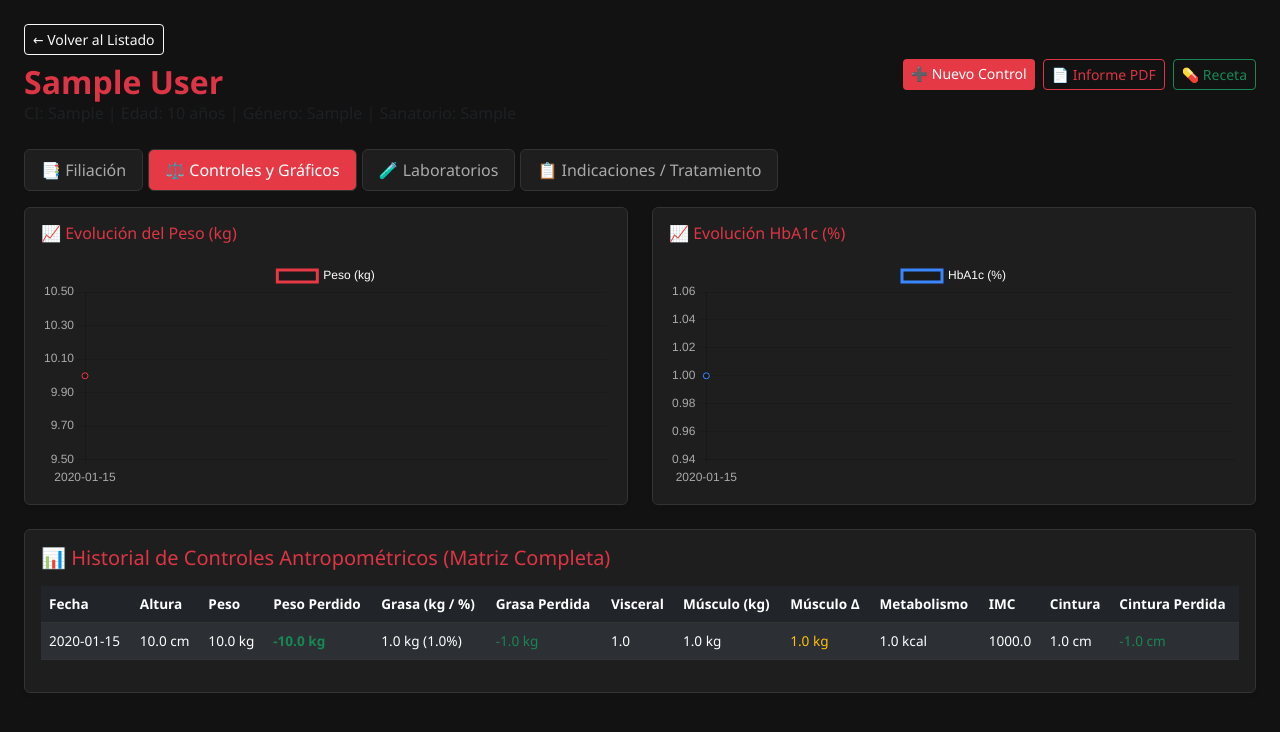
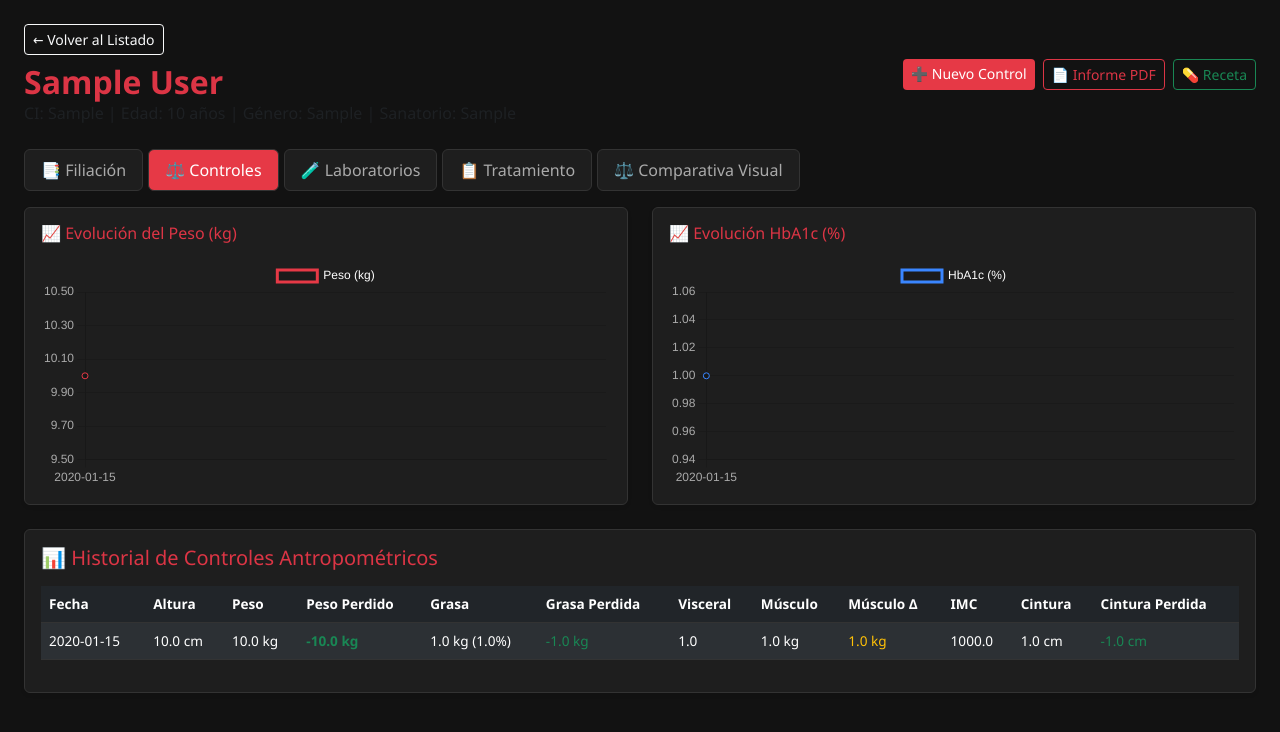
Before and after one commit to patriciafranco-web/Metabolysis1.0-Prueba, a Flask app: page /patient/1 in a window 1280 px wide, after a click on "⚖️ Controles". Shown: the top 732 px of the page. Run offline with Flask 3, Linux system fonts and the light colour scheme; the visitor is signed in with stand-in values (Sample User, id 1); tables that the repository leaves empty hold one stand-in row (values such as "Sample post"); grey boxes marked "Sample" are stand-in pictures.

Commit message:
Update patient_detail.html

```diff
--- a/templates/patient_detail.html
+++ b/templates/patient_detail.html
@@ -32,19 +32,22 @@
         </div>
     </div>
 
-    <!-- Pestañas de Navegación (Tipo Excel) -->
+    <!-- Pestañas de Navegación -->
     <ul class="nav nav-pills mb-3" id="patientTab" role="tablist">
         <li class="nav-item" role="presentation">
             <button class="nav-link active" id="filiacion-tab" data-bs-toggle="pill" data-bs-target="#filiacion" type="button" role="tab">📑 Filiación</button>
         </li>
         <li class="nav-item" role="presentation">
-            <button class="nav-link" id="controles-tab" data-bs-toggle="pill" data-bs-target="#controles" type="button" role="tab">⚖️ Controles y Gráficos</button>
+            <button class="nav-link" id="controles-tab" data-bs-toggle="pill" data-bs-target="#controles" type="button" role="tab">⚖️ Controles</button>
         </li>
         <li class="nav-item" role="presentation">
             <button class="nav-link" id="laboratorios-tab" data-bs-toggle="pill" data-bs-target="#laboratorios" type="button" role="tab">🧪 Laboratorios</button>
         </li>
         <li class="nav-item" role="presentation">
-            <button class="nav-link" id="indicaciones-tab" data-bs-toggle="pill" data-bs-target="#indicaciones" type="button" role="tab">📋 Indicaciones / Tratamiento</button>
+            <button class="nav-link" id="indicaciones-tab" data-bs-toggle="pill" data-bs-target="#indicaciones" type="button" role="tab">📋 Tratamiento</button>
+        </li>
+        <li class="nav-item" role="presentation">
+            <button class="nav-link" id="comparativa-tab" data-bs-toggle="pill" data-bs-target="#comparativa" type="button" role="tab">⚖️ Comparativa Visual</button>
         </li>
     </ul>
 
@@ -101,7 +104,7 @@
             </div>
         </div>
 
-        <!-- Pestaña 2: Controles y Gráficos -->
+        <!-- Pestaña 2: Controles -->
         <div class="tab-pane fade" id="controles" role="tabpanel">
             {% if patient.records %}
             <div class="row mb-4">
@@ -121,7 +124,7 @@
             {% endif %}
 
             <div class="card p-3 shadow-sm">
-                <h5 class="text-danger mb-3">📊 Historial de Controles Antropométricos (Matriz Completa)</h5>
+                <h5 class="text-danger mb-3">📊 Historial de Controles Antropométricos</h5>
                 {% if patient.records %}
                 <div class="table-responsive">
                     <table class="table table-dark table-striped table-hover align-middle">
@@ -131,12 +134,11 @@
                                 <th>Altura</th>
                                 <th>Peso</th>
                                 <th>Peso Perdido</th>
-                                <th>Grasa (kg / %)</th>
+                                <th>Grasa</th>
                                 <th>Grasa Perdida</th>
                                 <th>Visceral</th>
-                                <th>Músculo (kg)</th>
+                                <th>Músculo</th>
                                 <th>Músculo Δ</th>
-                                <th>Metabolismo</th>
                                 <th>IMC</th>
                                 <th>Cintura</th>
                                 <th>Cintura Perdida</th>
@@ -154,7 +156,6 @@
                                 <td>{{ r.visceral_fat }}</td>
                                 <td>{{ r.muscle_mass_kg }} kg</td>
                                 <td class="text-warning">{{ r.muscle_delta or 0 }} kg</td>
-                                <td>{{ r.basal_metabolism or '-' }} kcal</td>
                                 <td>{{ r.bmi }}</td>
                                 <td>{{ r.waist }} cm</td>
                                 <td class="text-success">-{{ r.waist_lost or 0 }} cm</td>
@@ -172,7 +173,7 @@
         <!-- Pestaña 3: Laboratorios -->
         <div class="tab-pane fade" id="laboratorios" role="tabpanel">
             <div class="card p-3 shadow-sm">
-                <h5 class="text-danger mb-3">🧪 Historial de Laboratorios y Bioquímica</h5>
+                <h5 class="text-danger mb-3">🧪 Historial de Laboratorios</h5>
                 {% if patient.records %}
                 <div class="table-responsive">
                     <table class="table table-dark table-striped table-hover align-middle">
@@ -210,7 +211,7 @@
             </div>
         </div>
 
-        <!-- Pestaña 4: Indicaciones / Tratamiento -->
+        <!-- Pestaña 4: Tratamiento -->
         <div class="tab-pane fade" id="indicaciones" role="tabpanel">
             <div class="card p-3 shadow-sm">
                 <h5 class="text-danger mb-3">📋 Indicaciones y Pautas por Fecha</h5>
@@ -227,6 +228,37 @@
                     {% endfor %}
                 {% else %}
                 <p class="text-muted text-center py-4">Aún no hay indicaciones registradas.</p>
+                {% endif %}
+            </div>
+        </div>
+
+        <!-- Pestaña 5: Comparativa Visual -->
+        <div class="tab-pane fade" id="comparativa" role="tabpanel">
+            <div class="card p-4 shadow-sm">
+                <h5 class="text-danger mb-4">🔍 Comparativa de Evolución (Antes vs. Actual)</h5>
+
+                {% if patient.photos | length >= 2 %}
+                <div class="row text-center">
+                    <div class="col-md-6 border-end border-secondary">
+                        <h6 class="text-warning">Foto Inicial (Baseline)</h6>
+                        <img src="{{ url_for('static', filename='uploads/' + patient.photos[0].filename) }}" class="img-fluid rounded mb-2 shadow" style="max-height: 350px; object-fit: cover;">
+                        <p class="small text-muted">Fecha: {{ patient.photos[0].date }} | {{ patient.photos[0].category }}</p>
+                        <p class="small text-white">{{ patient.photos[0].notes or '' }}</p>
+                    </div>
+                    <div class="col-md-6">
+                        <h6 class="text-success">Foto Más Reciente (Actual)</h6>
+                        <img src="{{ url_for('static', filename='uploads/' + patient.photos[-1].filename) }}" class="img-fluid rounded mb-2 shadow" style="max-height: 350px; object-fit: cover;">
+                        <p class="small text-muted">Fecha: {{ patient.photos[-1].date }} | {{ patient.photos[-1].category }}</p>
+                        <p class="small text-white">{{ patient.photos[-1].notes or '' }}</p>
+                    </div>
+                </div>
+                {% elif patient.photos | length == 1 %}
+                <div class="text-center py-4">
+                    <p class="text-muted">Solo hay 1 foto registrada. Sube una segunda foto en un control posterior para ver la comparativa lado a lado.</p>
+                    <img src="{{ url_for('static', filename='uploads/' + patient.photos[0].filename) }}" class="img-fluid rounded shadow" style="max-height: 300px;">
+                </div>
+                {% else %}
+                <p class="text-muted text-center py-4">Aún no hay fotos cargadas en los controles de este paciente.</p>
                 {% endif %}
             </div>
         </div>
```
